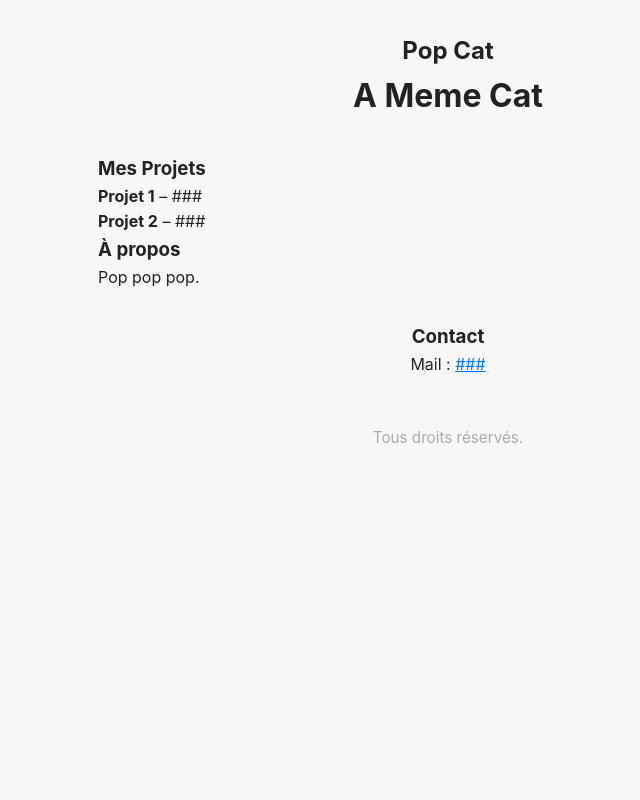
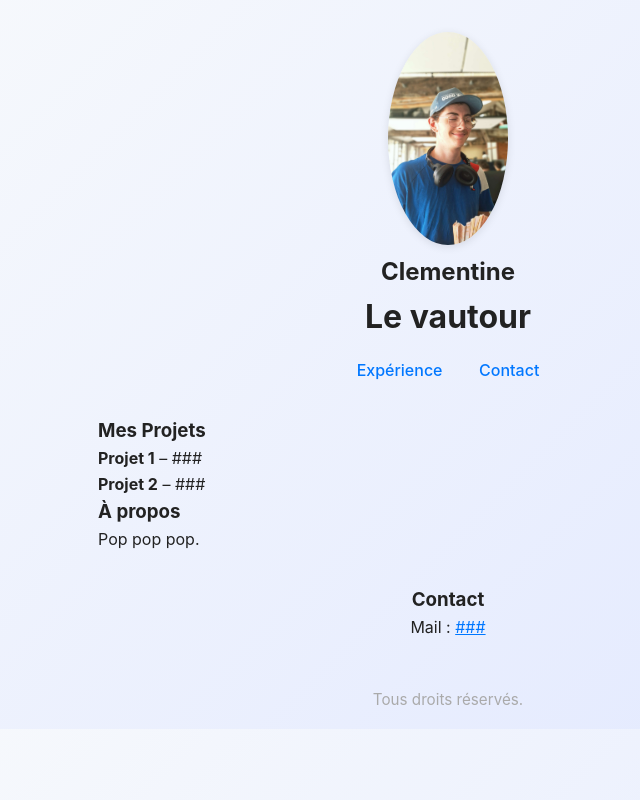
Before and after one commit to ayle57/rush, a website built with Vite: page src/tchreti/index.html in a window 1280 px wide. Shown: the whole page, without its empty margins (192-832 px from the left). Built offline with nearby package versions, Linux system fonts and the light colour scheme.

Commit message:
Update Index

```diff
--- a/src/tchreti/index.html
+++ b/src/tchreti/index.html
@@ -3,19 +3,20 @@
 <head>
     <meta charset="UTF-8">
     <meta name="viewport" content="width=device-width, initial-scale=1.0">
-    <title>Document</title>
+    <title>Pop Cat - CV</title>
     <link rel="stylesheet" href="style.css">
 </head>
 <body>
     <!-- Partie 1 : Présentation -->
     <section id="presentation" style="text-align:center; margin-top:2rem;">
-        <!-- Ajoute ici le chemin de ta photo si tu veux -->
-        <!-- <img src="popcat.jpg" alt="Photo de Pop Cat" style="width:120px; border-radius:50%; box-shadow:0 2px 8px rgba(0,0,0,0.1);"> -->
-        <h1>Pop Cat</h1>
-        <h2>A Meme Cat</h2>
+        <!-- Ajoute une image si tu veux -->
+        <img src= "../../public/Clement.jpg" alt="Photo de Clement" style="width:120px; border-radius:50%; box-shadow:0 2px 8px rgba(0,0,0,0.1);">        <h1>Clementine</h1>
+        <h2>Le vautour</h2>
     </section>
-
-    <!-- Partie 2 : Expériences et compétences -->
+    <nav style="text-align:center; margin:1rem 0;">
+        <a href="#experience" style="margin:0 1rem;">Expérience</a>
+        <a href="#contact" style="margin:0 1rem;">Contact</a>
+    </nav>
     <section id="experience" style="max-width:700px; margin:2rem auto;">
         <h3>Mes Projets</h3>
         <ul>
@@ -26,10 +27,9 @@
         <p>Pop pop pop.</p>
     </section>
 
-    <!-- Partie 3 : Contact -->
     <section id="contact" style="text-align:center; margin-bottom:2rem;">
         <h3>Contact</h3>
-        <p>Mail : <a href="###">###</a></p>
+        <p>Mail : <a href="mailto:###">###</a></p>
     </section>
 
     <footer>
--- a/src/tchreti/style.css
+++ b/src/tchreti/style.css
@@ -6,7 +6,7 @@ body {
     margin: 0;
     padding: 0;
     font-family: 'Inter', Arial, sans-serif;
-    background: #f7f7f7;
+    background: linear-gradient(135deg, #f8fafc 0%, #e0e7ff 100%);
     color: #222;
     line-height: 1.6;
 }
```
Also changed, not shown: public/Clement.jpg (added).
